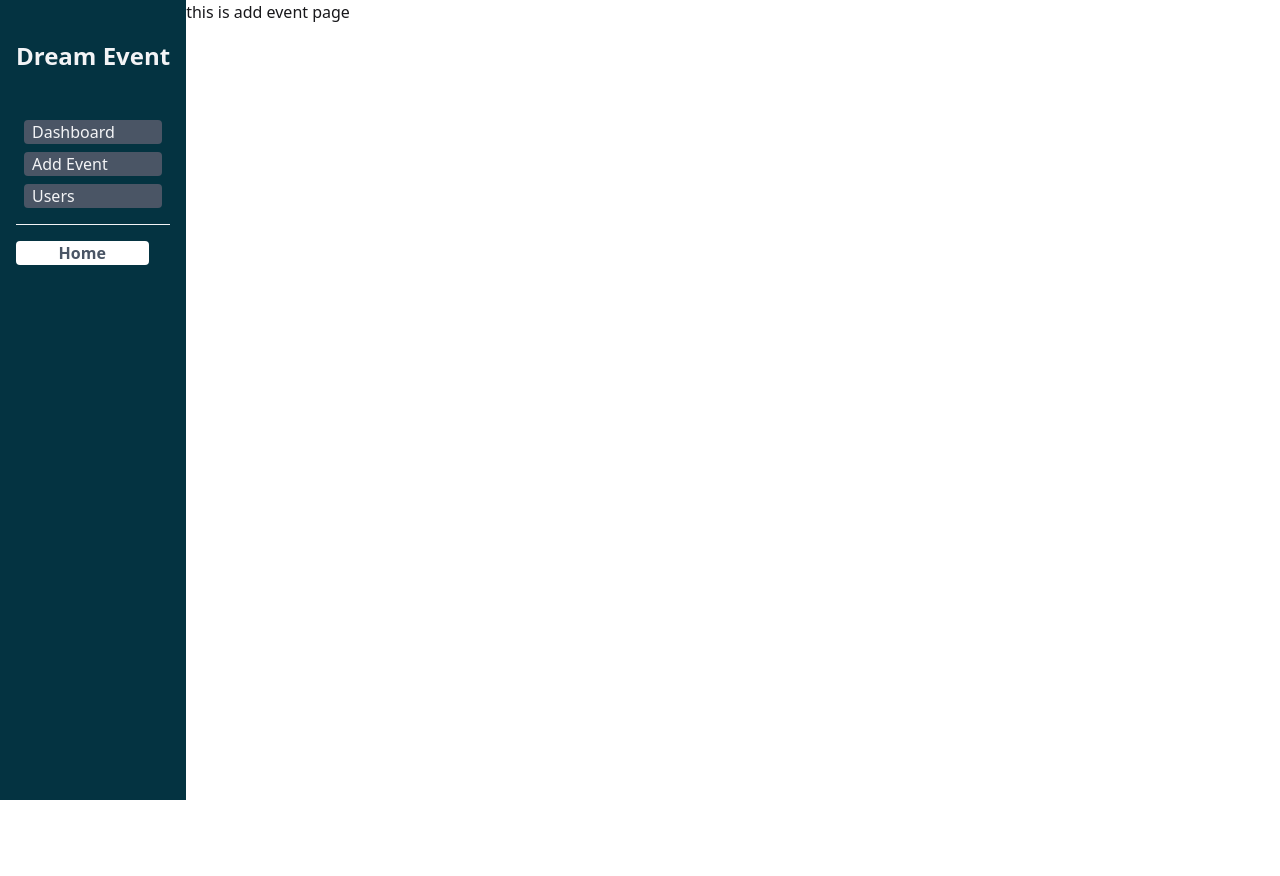
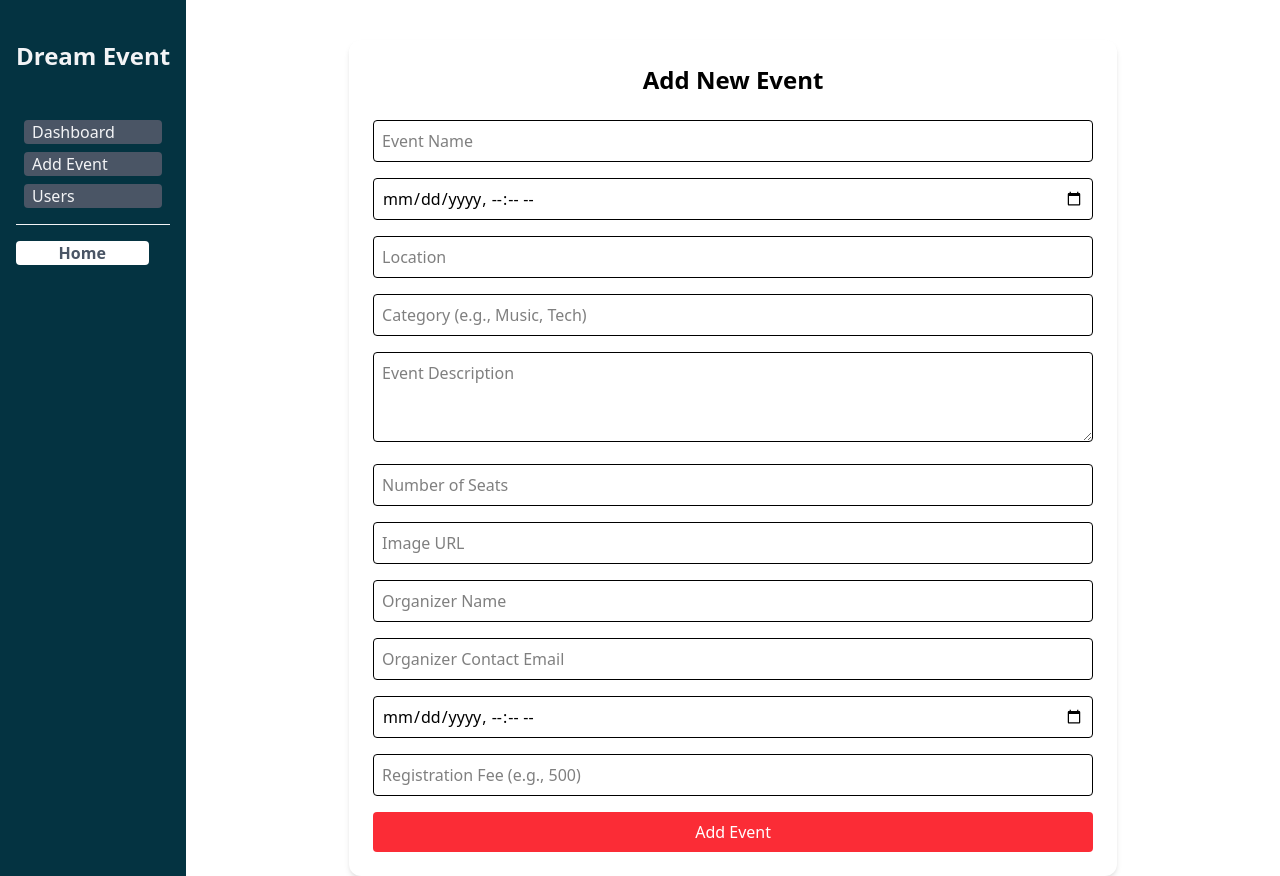
Before and after one commit to mohammad-atikuzzaman/dream-event-client, a React (Vite) app: page /dashboard/add-event in a window 1280 px wide. Before the commit the page ends 800 px from the top, so only its background shows below. Built offline with nearby package versions, Linux system fonts and the light colour scheme; no server answers.

Commit message:
added admin event post

```diff
--- a/package.json
+++ b/package.json
@@ -17,6 +17,7 @@
     "react-dom": "^19.1.0",
     "react-icons": "^5.5.0",
     "react-router": "^7.6.1",
+    "react-toastify": "^11.0.5",
     "tailwindcss": "^4.1.8"
   },
   "devDependencies": {
--- a/src/pages/admin/AddEvent.jsx
+++ b/src/pages/admin/AddEvent.jsx
@@ -1,11 +1,212 @@
-import React from 'react';
+import React, { useContext, useEffect, useState } from "react";
+import { toast } from "react-toastify";
+import { AuthContext } from "../../contexts/AuthContextProvider";
 
 const AddEvent = () => {
-    return (
-        <div>
-            this is add event page
-        </div>
-    );
+  const { user } = useContext(AuthContext);
+
+  const [formData, setFormData] = useState({
+    eventName: "",
+    date: "",
+    location: "",
+    category: "",
+    description: "",
+    numberOfSeats: "",
+    imageLink: "",
+    organizerName: "",
+    organizerContact: "",
+    registrationDeadline: "",
+    registrationFee: "",
+  });
+
+  // Set default organizer info from logged-in user
+  useEffect(() => {
+    if (user) {
+      setFormData((prev) => ({
+        ...prev,
+        organizerName: user.displayName || "",
+        organizerContact: user.email || "",
+      }));
+    }
+  }, [user]);
+
+  const handleChange = (e) => {
+    const { name, value } = e.target;
+    setFormData((prev) => ({ ...prev, [name]: value }));
+  };
+
+  const handleSubmit = async (e) => {
+    e.preventDefault();
+
+    const eventPayload = {
+      eventName: formData.eventName,
+      date: new Date(formData.date).toISOString(),
+      location: formData.location,
+      category: formData.category,
+      description: formData.description,
+      numberOfSeats: parseInt(formData.numberOfSeats, 10),
+      imageLink: formData.imageLink,
+      organizer: {
+        name: formData.organizerName,
+        contact: formData.organizerContact,
+      },
+      registrationDeadline: new Date(
+        formData.registrationDeadline
+      ).toISOString(),
+      registrationFee: parseFloat(formData.registrationFee),
+    };
+
+    try {
+      const response = await fetch(
+        "https://dream-event-back-end.vercel.app/api/events/add",
+        {
+          method: "POST",
+          headers: {
+            "Content-Type": "application/json",
+          },
+          body: JSON.stringify(eventPayload),
+        }
+      );
+
+      if (!response.ok) {
+        const errorData = await response.json();
+        throw new Error(errorData.message || "Failed to add event");
+      }
+
+      const result = await response.json();
+      console.log("Server response:", result);
+      toast.success("Event added successfully!");
+
+      // Reset form and re-fill organizer info
+      setFormData({
+        eventName: "",
+        date: "",
+        location: "",
+        category: "",
+        description: "",
+        numberOfSeats: "",
+        imageLink: "",
+        organizerName: user?.displayName || "",
+        organizerContact: user?.email || "",
+        registrationDeadline: "",
+        registrationFee: "",
+      });
+    } catch (error) {
+      console.error("Error submitting event:", error);
+      toast.error(`Error: ${error.message}`);
+    }
+  };
+
+  return (
+    <section className="max-w-3xl mx-auto p-6 bg-white text-black rounded-xl shadow-md mt-10">
+      <h2 className="text-2xl font-bold mb-6 text-center">Add New Event</h2>
+      <form onSubmit={handleSubmit} className="space-y-4">
+        <input
+          type="text"
+          name="eventName"
+          value={formData.eventName}
+          onChange={handleChange}
+          placeholder="Event Name"
+          className="w-full border p-2 rounded"
+          required
+        />
+        <input
+          type="datetime-local"
+          name="date"
+          value={formData.date}
+          onChange={handleChange}
+          className="w-full border p-2 rounded"
+          required
+        />
+        <input
+          type="text"
+          name="location"
+          value={formData.location}
+          onChange={handleChange}
+          placeholder="Location"
+          className="w-full border p-2 rounded"
+          required
+        />
+        <input
+          type="text"
+          name="category"
+          value={formData.category}
+          onChange={handleChange}
+          placeholder="Category (e.g., Music, Tech)"
+          className="w-full border p-2 rounded"
+          required
+        />
+        <textarea
+          name="description"
+          value={formData.description}
+          onChange={handleChange}
+          placeholder="Event Description"
+          className="w-full border p-2 rounded"
+          rows={3}
+          required
+        />
+        <input
+          type="number"
+          name="numberOfSeats"
+          value={formData.numberOfSeats}
+          onChange={handleChange}
+          placeholder="Number of Seats"
+          className="w-full border p-2 rounded"
+          required
+        />
+        <input
+          type="text"
+          name="imageLink"
+          value={formData.imageLink}
+          onChange={handleChange}
+          placeholder="Image URL"
+          className="w-full border p-2 rounded"
+        />
+        <input
+          type="text"
+          name="organizerName"
+          value={formData.organizerName}
+          onChange={handleChange}
+          placeholder="Organizer Name"
+          className="w-full border p-2 rounded"
+          required
+        />
+        <input
+          type="email"
+          name="organizerContact"
+          value={formData.organizerContact}
+          onChange={handleChange}
+          placeholder="Organizer Contact Email"
+          className="w-full border p-2 rounded"
+          required
+        />
+        <input
+          type="datetime-local"
+          name="registrationDeadline"
+          value={formData.registrationDeadline}
+          onChange={handleChange}
+          placeholder="Registration Deadline"
+          className="w-full border p-2 rounded"
+          required
+        />
+        <input
+          type="number"
+          name="registrationFee"
+          value={formData.registrationFee}
+          onChange={handleChange}
+          placeholder="Registration Fee (e.g., 500)"
+          className="w-full border p-2 rounded"
+          required
+        />
+        <button
+          type="submit"
+          className="w-full bg-red-500 hover:bg-red-600 cursor-pointer text-white py-2 px-4 rounded"
+        >
+          Add Event
+        </button>
+      </form>
+    </section>
+  );
 };
 
 export default AddEvent;
--- a/src/pages/main/MyBookings.jsx
+++ b/src/pages/main/MyBookings.jsx
@@ -3,7 +3,7 @@ import React from 'react';
 const MyBookings = () => {
     return (
         <div>
-            this is my bookings page
+
         </div>
     );
 };
```
Also changed, not shown: 1 other file (tests, documents, lock files or other folders).
